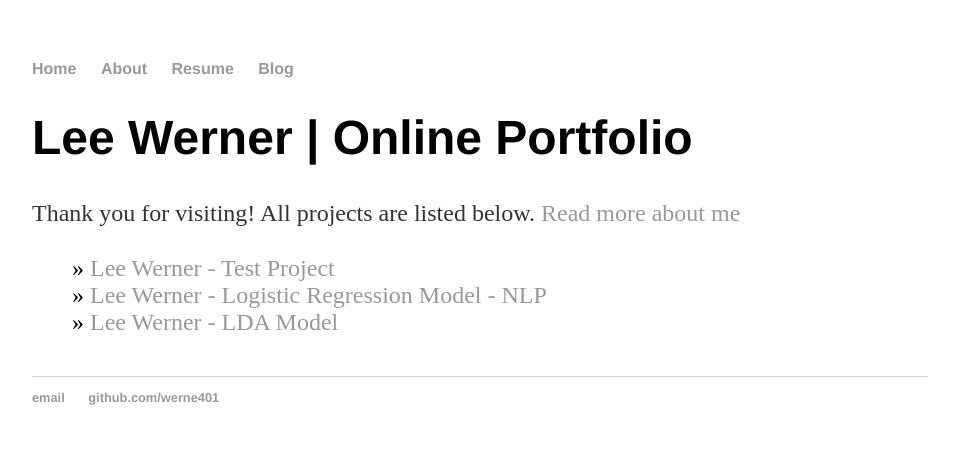
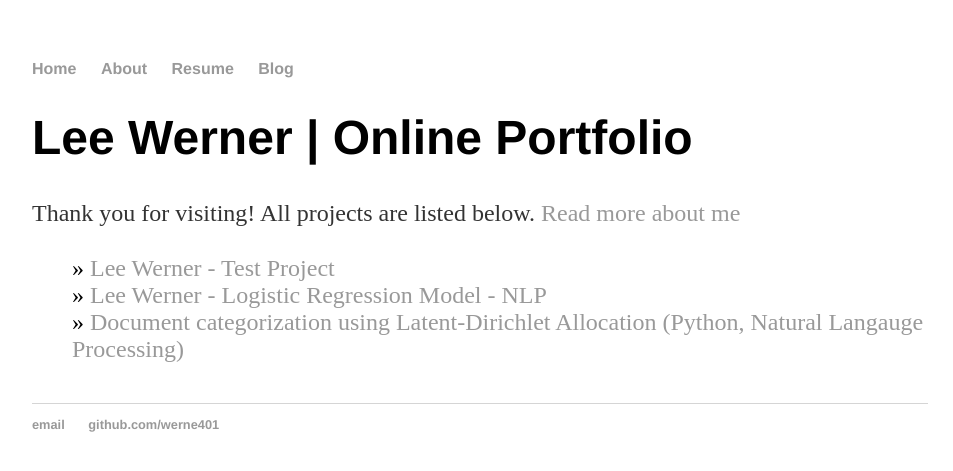
Before and after one commit to werne401/old_website, a Jekyll site: the page built from index.html, in a window 1280 px wide. Shown: the top 471 px of the page, without its empty margins (160-1113 px from the left). Built offline with Jekyll 4.4.1, drawn with Linux system fonts in a browser that asks for light colours.

Commit message:
Update 2019-08-17-lda-model.md

```diff
--- a/_posts/2019-08-17-lda-model.md
+++ b/_posts/2019-08-17-lda-model.md
@@ -1,6 +1,6 @@
 ---
 layout: post
-title: "Lee Werner - LDA Model"
+title: "Document categorization using Latent-Dirichlet Allocation (Python, Natural Langauge Processing)"
 ---
 
 Used the Latent-Dirchlet Allocation algorithm in the sklearn Python libray to automatically categorize the top _n_ most popular
```
